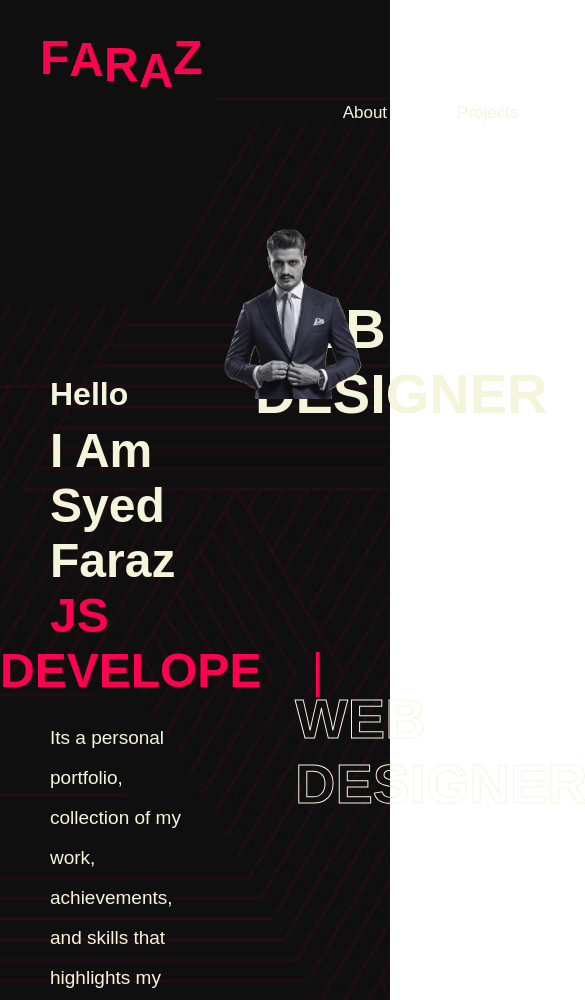
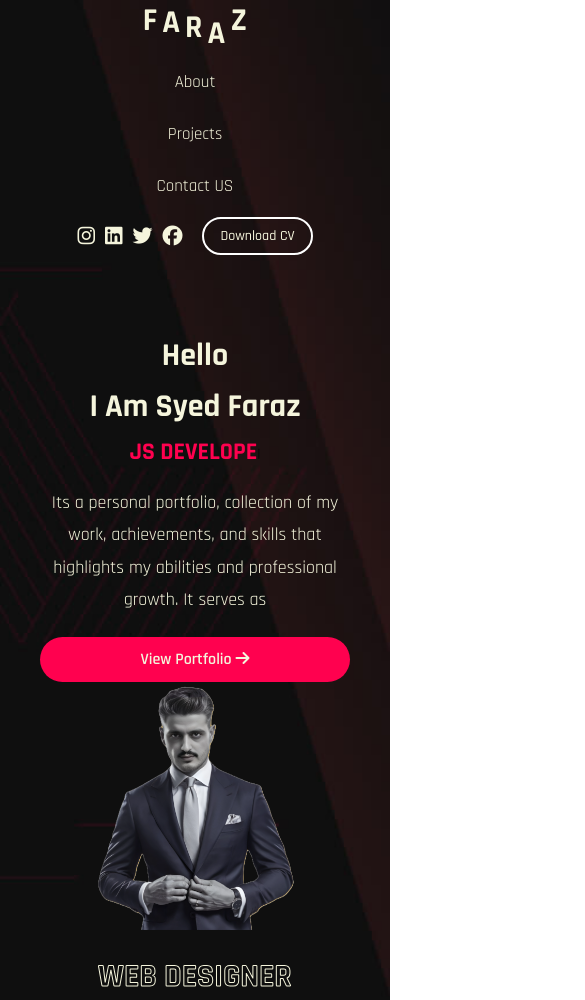
Before and after one commit to SyedFarazAliShahBukhari/my-portfolio, a plain HTML site: page index.html in a window 390 px wide. Shown: the top 1000 px of the page, 585 px wide, since content can reach past the window. Drawn offline with nearby package versions, Linux system fonts and the light colour scheme.

Commit message:
fully responsive

```diff
--- a/index.html
+++ b/index.html
@@ -42,7 +42,7 @@
         </div>
         <div class="hero2 half">
             <img src="./images/My Portfolio profile e.png" alt="">
-            <h1>WEB DESIGNER</h1>
+            <!-- <h1>WEB DESIGNER</h1> -->
             <h2>WEB DESIGNER</h2>
 
         </div>
--- a/style.css
+++ b/style.css
@@ -1,293 +1,325 @@
-*{
+/* Import Google Font */
+@import url('https://fonts.googleapis.com/css2?family=Rajdhani:wght@300;400;500;600;700&display=swap');
+
+* {
     box-sizing: border-box;
     padding: 0;
     margin: 0;
     font-family: "Rajdhani", sans-serif;
 }
-@import url('https://fonts.googleapis.com/css2?family=Rajdhani:wght@300;400;500;600;700&display=swap');
 
+/* Header Section */
 header {
     background-image: url(./images/banner-background-one.jpg);
-    height: 130vh;
     background-size: cover;
-
-}
-.header{
-    display: flex;
+    background-position: center;
+    min-height: 100vh;
+    width: 100%;
 }
 
-
-.logo{
+/* Header Navigation */
+.header {
     display: flex;
-    padding-top: 30px;
-    padding-left: 40px;
-    font-size: 3.5rem;
-    color: beige;
-    cursor: pointer;
-
+    justify-content: space-between;
+    align-items: center;
+    padding: 20px 40px;
+    flex-wrap: wrap;
 }
 
+.logo {
+    font-size: 2.8rem;
+    color: beige;
+    display: flex;
+    gap: 5px;
+    font-weight: bold;
+    cursor: pointer;
+}
 
 .logo span {
-    padding-top: 20px;
-    margin: 0;
     animation: wave 2s ease-in-out infinite;
-    font-weight: bold;
 }
 
-.logo span:nth-child(1) {
-    animation-delay: 0s;
-}
-.logo span:nth-child(2) {
-    animation-delay: 0.2s;
-}
-.logo span:nth-child(3) {
-    animation-delay: 0.4s;
-}
-.logo span:nth-child(4) {
-    animation-delay: 0.6s;
+.logo span:nth-child(2) { animation-delay: 0.2s; }
+.logo span:nth-child(3) { animation-delay: 0.4s; }
+.logo span:nth-child(4) { animation-delay: 0.6s; }
+
+@keyframes wave {
+    0%, 100% { transform: translateY(0); }
+    50% { transform: translateY(-20px); }
 }
 
-@keyframes wave {
-    0%, 100% {
-        transform: translateY(0);
+/* Navigation Links */
+.header ul {
+    list-style: none;
+    display: flex;
+    gap: 40px;
+    font-size: 17px;
+    color: beige;
+    flex-wrap: wrap;
 }
-    50% {
-        transform: translateY(-20px);
+
+.header li {
+    padding: 10px;
+    cursor: pointer;
+}
+
+.header li:hover {
+    background-color: #270D15;
+    color: #FF014F;
+    transition: 0.3s ease-in-out;
+    border-radius: 5px;
+}
+
+/* Social Icons and Button */
+.icons {
+    display: flex;
+    align-items: center;
+    color: beige;
+    gap: 10px;
+    flex-wrap: wrap;
+}
+
+.icons i {
+    font-size: 20px;
+    cursor: pointer;
+    transition: 0.3s ease-in-out;
+}
+
+.icons i:hover {
+    color: #FF014F;
+    transform: translateY(-5px);
+    font-size: 24px;
+}
+
+.btn-w {
+    margin-left: 10px;
+    padding: 10px 20px;
+    border-radius: 30px;
+    border: 2px solid white;
+    color: beige;
+    background: transparent;
+    cursor: pointer;
+    position: relative;
+    z-index: 2;
+    overflow: hidden;
+    font-size: 16px;
+    font-weight: 500;
+}
+
+.btn-w::after {
+    content: "";
+    position: absolute;
+    background: #5c1f32;
+    height: 100%;
+    width: 0%;
+    left: 0;
+    top: 0;
+    z-index: -1;
+    transition: 0.3s ease-in;
+}
+
+.btn-w:hover::after {
+    width: 100%;
+}
+
+/* Hero Section */
+.hero {
+    display: flex;
+    flex-wrap: wrap;
+    align-items: center;
+    justify-content: space-between;
+    padding: 60px 40px;
+}
+
+.half {
+    width: 48%;
+}
+
+.hero1 h2 {
+    color: beige;
+    font-size: 32px;
+}
+
+.hero1 h1 {
+    color: beige;
+    font-size: 3rem;
+    margin: 10px 0;
+}
+
+.auto-types {
+    color: #FF014F;
+    font-size: 2.5rem;
+    font-weight: 700;
+}
+
+.hero1 p {
+    color: beige;
+    margin: 20px 0;
+    line-height: 1.8;
+    font-size: 18px;
+}
+
+.hero1 button {
+    padding: 12px 25px;
+    font-size: 16px;
+    font-weight: 600;
+    background: #FF014F;
+    color: beige;
+    border: none;
+    border-radius: 30px;
+    cursor: pointer;
+    transition: 0.3s ease-in-out;
+}
+
+.hero1 button:hover {
+    background: #be0035;
+}
+
+.hero2 {
+    position: relative;
+    text-align: center;
+}
+
+.hero2 img {
+    width: 100%;
+    max-width: 400px;
+    z-index: 2;
+    position: relative;
+}
+
+.hero2 h1, .hero2 h2 {
+    font-size: 2.5rem;
+    animation: animi 2s linear infinite alternate;
+}
+
+.hero2 h1 {
+    color: beige;
+    margin-top: 20px;
+}
+
+.hero2 h2 {
+    -webkit-text-stroke: 1px beige;
+    -webkit-text-fill-color: transparent;
+    margin-top: 10px;
+}
+
+@keyframes animi {
+    0% { transform: translateY(0); }
+    50% { transform: translateY(10px); }
+    100% { transform: translateY(20px); }
+}
+
+/* Cards Section */
+.cards {
+    display: flex;
+    flex-wrap: wrap;
+    justify-content: center;
+    background: #060606;
+    padding: 80px 20px;
+    gap: 30px;
+}
+
+.card {
+    background: #111;
+    border: 1px solid red;
+    border-radius: 30px;
+    width: 300px;
+    padding: 30px 20px;
+    text-align: center;
+    color: beige;
+}
+
+.card i {
+    font-size: 4rem;
+    color: #FF014F;
+    margin-bottom: 20px;
+}
+
+.card h4 {
+    font-size: 24px;
+    margin: 10px 0;
+    position: relative;
+    cursor: pointer;
+}
+
+.card h4::after {
+    content: "";
+    position: absolute;
+    height: 2px;
+    background-color: #FF014F;
+    width: 0%;
+    left: 50%;
+    bottom: -5px;
+    transform: translateX(-50%);
+    transition: 0.3s ease-in-out;
+}
+
+.card h4:hover::after {
+    width: 50%;
+}
+
+.card p {
+    color: lightgray;
+    font-size: 16px;
+}
+
+/* Media Queries */
+@media (max-width: 1024px) {
+    .header, .hero {
+        flex-direction: column;
+        text-align: center;
+    }
+
+    .half {
+        width: 100%;
+    }
+
+    .header ul {
+        flex-direction: column;
+        gap: 10px;
+    }
+
+    .icons {
+        justify-content: center;
+        margin-top: 10px;
     }
 }
 
-
-.half{
-    width: 50%;
-}
-.header ul{
-    display: flex;
-    color: beige;
-    padding: 30px;
-    margin-left: 100px;
-    align-items: center;
-    justify-content: end;
-    gap: 50px;
-    list-style: none;
-    font-size: 17px;
-}
-.header .icons{
-    font-size: 24px;
-    text-align: center;
-    padding: 30px;
-    margin: 20px;
-    color: beige;
-    cursor: pointer;
-
-}
-.header .icons i{
-    margin-inline: 10px;
+@media (max-width: 768px) {
+    .logo {
+        font-size: 2rem;
+        justify-content: center;
     }
 
-.header .icons i:hover{
-    color: #FF014F;
-    transition:  0.3s ease-in-out;
-    transform: translateY(-7px);
-    font-size: 2.2rem;
-
+    .hero1 h1, .hero2 h1, .hero2 h2 {
+        font-size: 2rem;
     }
 
-.auto-types{
-    font-weight: 800;
-    font-size: 3rem;
+    .auto-types {
+        font-size: 1.5rem;
     }
 
-.header li{
-    padding: 10px;
-}
-.header li:hover{
-    background-color: #270D15;
-    cursor: pointer;
-    color: #FF014F;
-    transition:  0.3s ease-in-out;
-
-}
-.btn-w{
-    margin-left: 15px;
-    padding: 12px 25px;
-    border-radius: 30px;
-    border: 3px solid white;
-    font-size: 17px;
-    font-weight: 500;
-    color: beige  ;
-    background-color:  #FF014F;
-    background: transparent;
-    position: relative;
-    z-index: 2;
-    overflow: hidden;
-    cursor: pointer;
-}
-.btn-w::after{
-    content: "";
-    position: absolute;
-    background:  #5c1f32;
-    transition: 0.3s ease-in;
-    height: 100%;
-    border-radius: 30px;
-    left: 0;
-    top: 0;
-    width: 0%;
-    z-index: -2;
-
-}
-.btn-w:hover::after{
-    width: 100%;
-
-
-}
-.hero{
-    display: flex;
-}
-
-.hero1 h2{
-    color: beige;
-    margin: 150px 0px 10px 50px;
-    font-size: 32px;
-}
-.hero1 h1{
-    color: beige;
-    margin-left: 50px;
-    font-size: 3rem;
-}
-span{
-   color: #FF014F;
-    font-size: 3rem;
-    margin-left: 50px;
-}
-
-.hero1 p{
-    color: beige;
-    margin-left: 50px;
-    padding-top: 20px;
-    font-size: 19px;
-    line-height: 40px;
-}
-
-.hero1 button{
-    padding: 15px;
-    border: none;
-    font-size: 18px;
-    font-weight: 600;
-    margin-top: 20px;
-    background: #FF014F;
-    color: beige;
-    border-radius: 50px;
-    margin-left: 50px;
-
-}
-.hero2{
-    position: relative;
-}
-.hero2 >img {
-width: 100%;
-position: absolute;
-z-index: 2;
-}
-
-.hero2 h1{
-    position: absolute;
-    color: beige ;
-    padding-top: 60px;
-    padding-left: 60px;
-    font-size: 3.5rem;
-    z-index: 1;
-    animation: animi linear 2s infinite both alternate;
-
-
-}
-
-.hero2 h2{
-    position: absolute;
-    -webkit-text-stroke: 1px beige;
-    -webkit-text-fill-color: transparent;
-    padding-top: 450px;
-    padding-left: 100px;
-    font-size: 3.5rem;
-    z-index: 3;
-    animation: animi linear 2s infinite both alternate;
-
-
-}
-
-@keyframes animi{
-    0%{
-        transform: translateY(0);
-    }
-    50%{
-        transform: translateY(10px);
-    }
-    100%{
-        transform: translateY(20px);
+    .btn-w {
+        font-size: 14px;
+        padding: 8px 16px;
     }
 }
 
-
-.cards{
-    height: 100vh;
-    display: flex;
-    background: #060606;
-}
-.cards .card{
-    position: relative;
-    top: 100px;
-    margin-left: 30px;
-    height: 60%;
-    width: 30%;
-    border: 1px solid red;
-    border-radius: 30px;
-}
-.card i{
-    color: #FF014F;
-    font-size: 5rem;
-    text-align: center;
-    justify-content: center;
-    margin-top: 100px;
-    margin-left: 150px;
-}
-.card h4{
-    position: relative;
-    color: beige;
-    font-size: 29px;
-    text-align: center;
-    justify-content: center;
-    margin-top: 20px;
-    cursor: pointer;
+@media (max-width: 480px) {
+    .card {
+        width: 100%;
+        padding: 20px;
     }
 
-.card p{
-    color: lightgray;
-    font-size: 19px;
-    font-weight: 100;
-    text-align: center;
-    justify-content: center;
-    margin-top: 20px;
-}
-.card h4:hover{
-    color: #FF014F;
-    transition-delay: 0.1s;
-    transition: 0.6s;
+    .header ul {
+        padding: 0;
     }
 
-.card h4:hover::after {
-    transform-origin: bottom left;
-    transform: scaleX(1);
+    .hero1 button {
+        width: 100%;
     }
-.card h4::after {
-    content: "";
-    position: absolute;
-    margin-left:100px ;
-    width: 45%;
-    height: 2px;
-    bottom: 0;
-    left: 0;
-    background-color:#FF014F;
-    transform: scaleX(0);
-    transform-origin: bottom right;
-    transition: transform 0.3s;
+
+    .hero2 img {
+        max-width: 90%;
     }
+}
```
Lines whose indentation alone changed are shown as unchanged.
